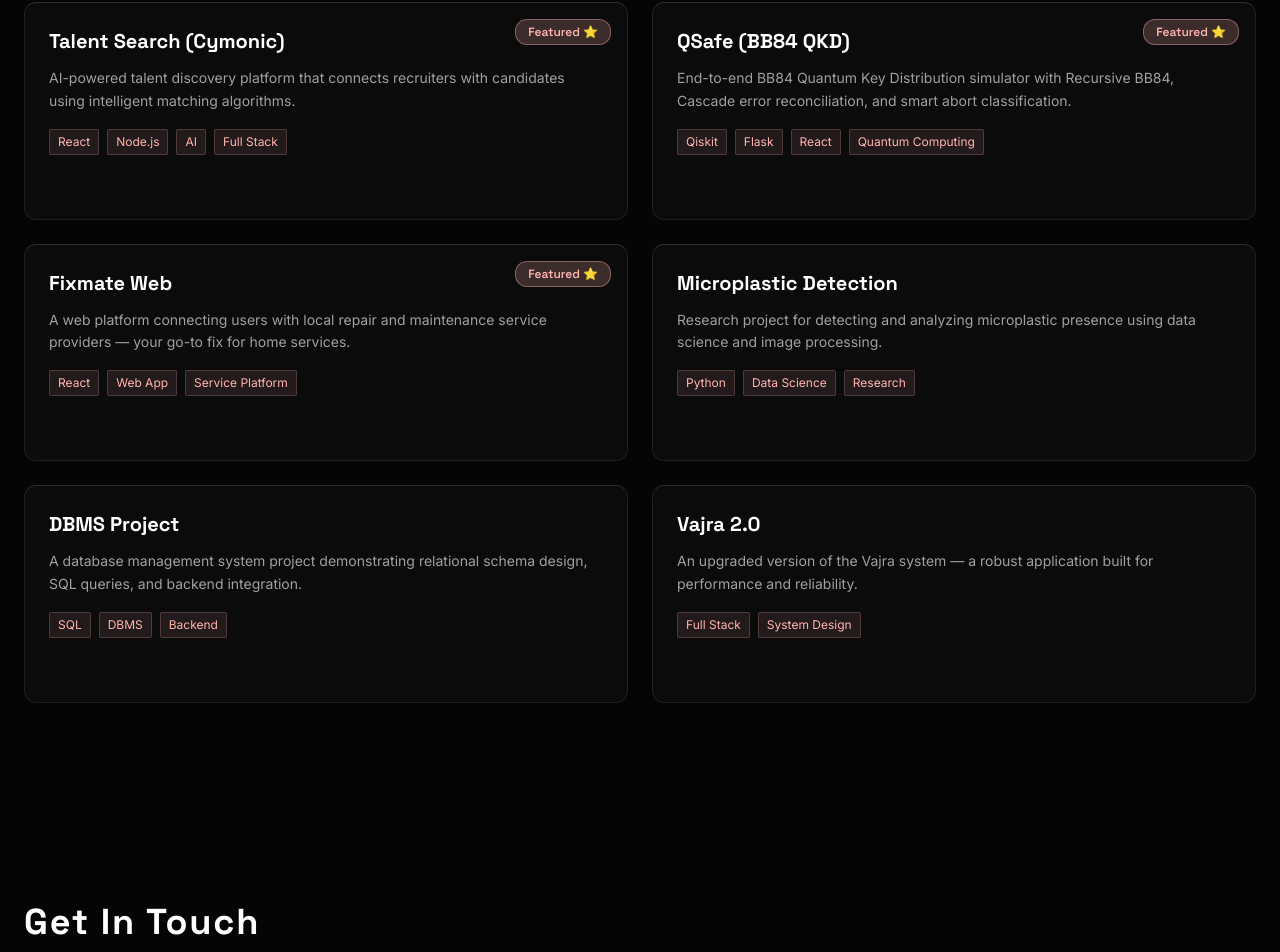
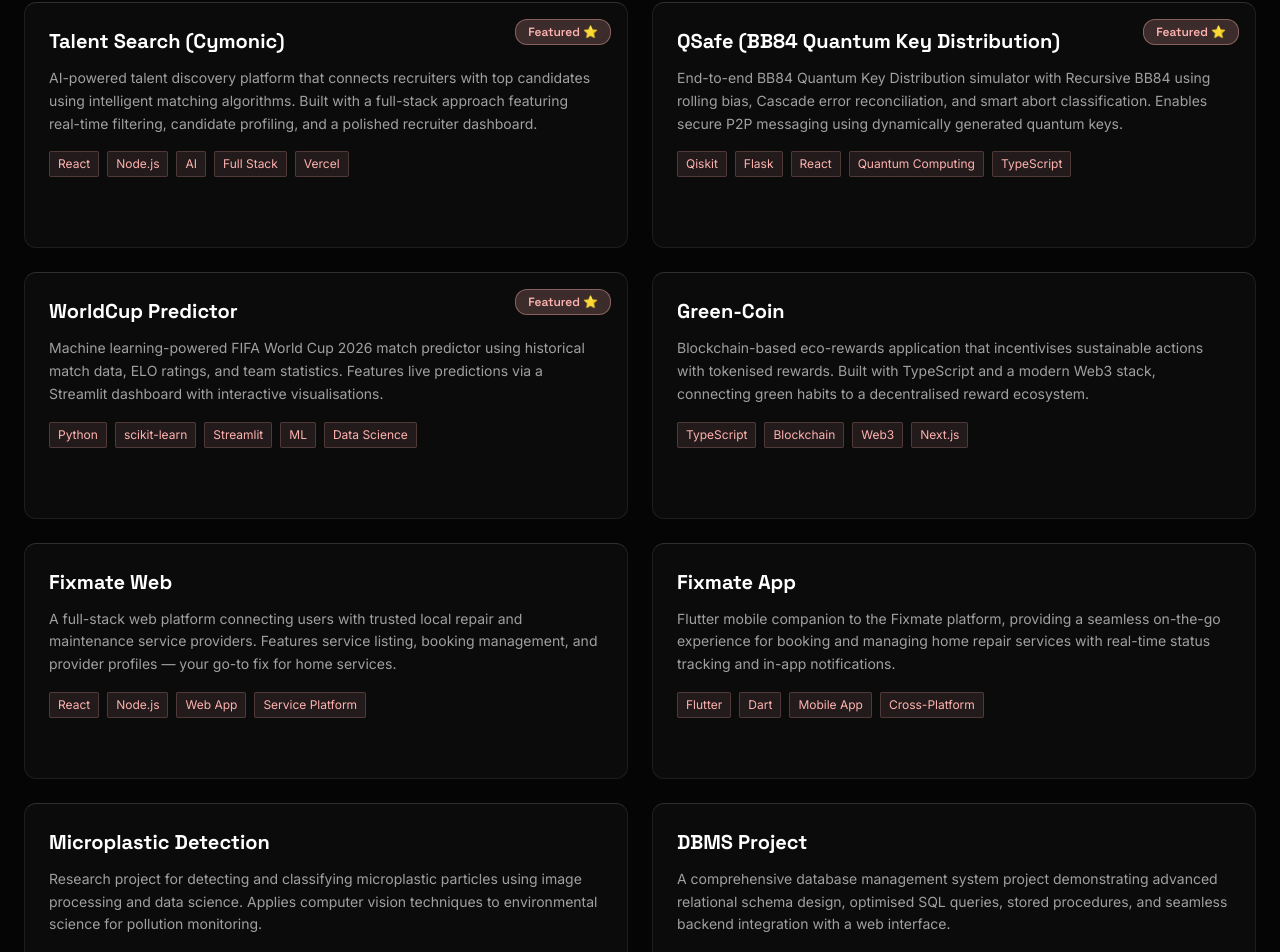
Before and after one commit to Athul-Titus/portfolio, a React (Vite) app: page / in a window 1280 px wide. Shown: the part 1690-2642 px from the top of the page. Built offline with nearby package versions, Linux system fonts and the light colour scheme.

Commit message:
feat: initialize project constants, resume asset, and interactive hero component

```diff
--- a/src/components/Hero.jsx
+++ b/src/components/Hero.jsx
@@ -117,7 +117,7 @@
                 <span className="material-symbols-outlined text-[18px]">arrow_forward</span>
             </button>
             <button
-              onClick={() => window.open('https://github.com', '_blank')}
+              onClick={() => window.open('https://github.com/Athul-Titus', '_blank')}
               className="bg-transparent border border-border-subtle hover:border-[#E63946]/50 text-white px-8 py-3 rounded-full font-body-md text-body-md flex items-center gap-2 transition-all duration-300 hover:bg-white/5 hover:scale-95 glass-card">
                 <span className="material-symbols-outlined text-[18px]">code</span>
                 GitHub
@@ -127,10 +127,13 @@
           {/* Stat Pills */}
           <div className="flex flex-wrap gap-4 pt-4 animate-entrance delay-300">
             <div className="glass-card px-4 py-2 rounded border-l-2 border-l-[#E63946] flex items-center gap-2">
-              <span className="font-label-sm text-label-sm text-on-surface">6+ Projects</span>
+              <span className="font-label-sm text-label-sm text-on-surface">10+ Projects</span>
             </div>
             <div className="glass-card px-4 py-2 rounded border-l-2 border-l-[#E63946] flex items-center gap-2">
               <span className="font-label-sm text-label-sm text-on-surface">IEEE Member</span>
+            </div>
+            <div className="glass-card px-4 py-2 rounded border-l-2 border-l-[#E63946] flex items-center gap-2">
+              <span className="font-label-sm text-label-sm text-on-surface">Quantum &amp; AI</span>
             </div>
             <div className="glass-card px-4 py-2 rounded border-l-2 border-l-[#E63946] flex items-center gap-2">
               <span className="font-label-sm text-label-sm text-on-surface">KTU University</span>
--- a/src/constants/index.js
+++ b/src/constants/index.js
@@ -9,79 +9,117 @@
   {
     title: 'Talent Search (Cymonic)',
     description:
-      'AI-powered talent discovery platform that connects recruiters with candidates using intelligent matching algorithms.',
-    tags: ['React', 'Node.js', 'AI', 'Full Stack'],
+      'AI-powered talent discovery platform that connects recruiters with top candidates using intelligent matching algorithms. Built with a full-stack approach featuring real-time filtering, candidate profiling, and a polished recruiter dashboard.',
+    tags: ['React', 'Node.js', 'AI', 'Full Stack', 'Vercel'],
     github: 'https://github.com/Athul-Titus/Talent-Search',
+    liveUrl: 'https://talent-search-eight.vercel.app',
     featured: true,
     color: '#E63946',
   },
   {
-    title: 'QSafe (BB84 QKD)',
+    title: 'QSafe (BB84 Quantum Key Distribution)',
     description:
-      'End-to-end BB84 Quantum Key Distribution simulator with Recursive BB84, Cascade error reconciliation, and smart abort classification.',
-    tags: ['Qiskit', 'Flask', 'React', 'Quantum Computing'],
+      'End-to-end BB84 Quantum Key Distribution simulator with Recursive BB84 using rolling bias, Cascade error reconciliation, and smart abort classification. Enables secure P2P messaging using dynamically generated quantum keys.',
+    tags: ['Qiskit', 'Flask', 'React', 'Quantum Computing', 'TypeScript'],
     github: 'https://github.com/Athul-Titus/bb84_new',
+    liveUrl: null,
     featured: true,
     color: '#6929C4',
   },
   {
+    title: 'WorldCup Predictor',
+    description:
+      'Machine learning-powered FIFA World Cup 2026 match predictor using historical match data, ELO ratings, and team statistics. Features live predictions via a Streamlit dashboard with interactive visualisations.',
+    tags: ['Python', 'scikit-learn', 'Streamlit', 'ML', 'Data Science'],
+    github: 'https://github.com/Athul-Titus/WorldCup_Predictor',
+    liveUrl: 'https://worldcup-predictor-athul.streamlit.app/',
+    featured: true,
+    color: '#009B77',
+  },
+  {
+    title: 'Green-Coin',
+    description:
+      'Blockchain-based eco-rewards application that incentivises sustainable actions with tokenised rewards. Built with TypeScript and a modern Web3 stack, connecting green habits to a decentralised reward ecosystem.',
+    tags: ['TypeScript', 'Blockchain', 'Web3', 'Next.js'],
+    github: 'https://github.com/Athul-Titus/Green-Coin',
+    liveUrl: null,
+    featured: false,
+    color: '#2ECC71',
+  },
+  {
     title: 'Fixmate Web',
     description:
-      'A web platform connecting users with local repair and maintenance service providers — your go-to fix for home services.',
-    tags: ['React', 'Web App', 'Service Platform'],
+      'A full-stack web platform connecting users with trusted local repair and maintenance service providers. Features service listing, booking management, and provider profiles — your go-to fix for home services.',
+    tags: ['React', 'Node.js', 'Web App', 'Service Platform'],
     github: 'https://github.com/Athul-Titus/Fixmate-Web',
-    featured: true,
+    liveUrl: null,
+    featured: false,
     color: '#339933',
+  },
+  {
+    title: 'Fixmate App',
+    description:
+      'Flutter mobile companion to the Fixmate platform, providing a seamless on-the-go experience for booking and managing home repair services with real-time status tracking and in-app notifications.',
+    tags: ['Flutter', 'Dart', 'Mobile App', 'Cross-Platform'],
+    github: 'https://github.com/Athul-Titus/Fixmate-App',
+    liveUrl: null,
+    featured: false,
+    color: '#54C5F8',
   },
   {
     title: 'Microplastic Detection',
     description:
-      'Research project for detecting and analyzing microplastic presence using data science and image processing.',
-    tags: ['Python', 'Data Science', 'Research'],
+      'Research project for detecting and classifying microplastic particles using image processing and data science. Applies computer vision techniques to environmental science for pollution monitoring.',
+    tags: ['Python', 'Data Science', 'Computer Vision', 'Research'],
     github: 'https://github.com/Athul-Titus/microplastic_project',
+    liveUrl: null,
     featured: false,
     color: '#3178C6',
   },
   {
     title: 'DBMS Project',
     description:
-      'A database management system project demonstrating relational schema design, SQL queries, and backend integration.',
-    tags: ['SQL', 'DBMS', 'Backend'],
+      'A comprehensive database management system project demonstrating advanced relational schema design, optimised SQL queries, stored procedures, and seamless backend integration with a web interface.',
+    tags: ['SQL', 'PostgreSQL', 'DBMS', 'Backend'],
     github: 'https://github.com/Athul-Titus/DBMS_project',
+    liveUrl: null,
     featured: false,
     color: '#4169E1',
   },
   {
     title: 'Vajra 2.0',
     description:
-      'An upgraded version of the Vajra system — a robust application built for performance and reliability.',
-    tags: ['Full Stack', 'System Design'],
+      'An upgraded, production-ready version of the Vajra system — a robust full-stack application engineered for high performance, reliability, and scalable system architecture.',
+    tags: ['Full Stack', 'System Design', 'Performance'],
     github: 'https://github.com/Athul-Titus/Vajra2.0',
+    liveUrl: null,
     featured: false,
     color: '#E7352C',
   },
 ];
 
 export const skills = [
-  { name: 'React', icon: '⚛️' },
-  { name: 'Python', icon: '🐍' },
-  { name: 'Flask', icon: '🌶️' },
-  { name: 'Qiskit', icon: '⚛️' },
-  { name: 'TypeScript', icon: '📘' },
-  { name: 'JavaScript', icon: '📜' },
-  { name: 'Node.js', icon: '🟢' },
-  { name: 'Three.js', icon: '🎮' },
-  { name: 'Git', icon: '📂' },
-  { name: 'Tailwind CSS', icon: '🎨' },
-  { name: 'PostgreSQL', icon: '🐘' },
-  { name: 'ESP32', icon: '🔧' },
+  { name: 'React', icon: '⚛️', color: '#61DAFB' },
+  { name: 'Python', icon: '🐍', color: '#3776AB' },
+  { name: 'TypeScript', icon: '📘', color: '#3178C6' },
+  { name: 'JavaScript', icon: '📜', color: '#F7DF1E' },
+  { name: 'Node.js', icon: '🟢', color: '#339933' },
+  { name: 'Flutter', icon: '🐦', color: '#54C5F8' },
+  { name: 'Flask', icon: '🌶️', color: '#000000' },
+  { name: 'Qiskit', icon: '⚛️', color: '#6929C4' },
+  { name: 'Three.js', icon: '🎮', color: '#000000' },
+  { name: 'Streamlit', icon: '📊', color: '#FF4B4B' },
+  { name: 'PostgreSQL', icon: '🐘', color: '#336791' },
+  { name: 'Git', icon: '📂', color: '#F05032' },
+  { name: 'Tailwind CSS', icon: '🎨', color: '#38BDF8' },
+  { name: 'ESP32 / IoT', icon: '🔧', color: '#E7352C' },
 ];
 
 export const education = [
   {
     school: 'APJ Abdul Kalam Technological University (KTU)',
-    period: '2022 - Present',
-    degree: 'B.Tech in Computer Science (Data Science)',
+    period: '2022 – Present',
+    degree: 'B.Tech in Computer Science & Engineering (Data Science)',
   },
 ];
 
@@ -93,12 +131,12 @@
   },
   {
     name: 'LinkedIn',
-    url: '#', // TODO: Add your LinkedIn URL
+    url: 'https://linkedin.com/in/athul-titus',  // Update with your actual LinkedIn URL
     icon: 'linkedin',
   },
   {
     name: 'Email',
-    url: 'mailto:hello@athultitus.com', // TODO: Replace with your email
+    url: 'mailto:athultitus2004@gmail.com',  // Update with your actual email
     icon: 'email',
   },
 ];
```
Also changed, not shown: src/components/ProjectCard.jsx (+33 -11 lines), 1 other file (tests, documents, lock files or other folders).
